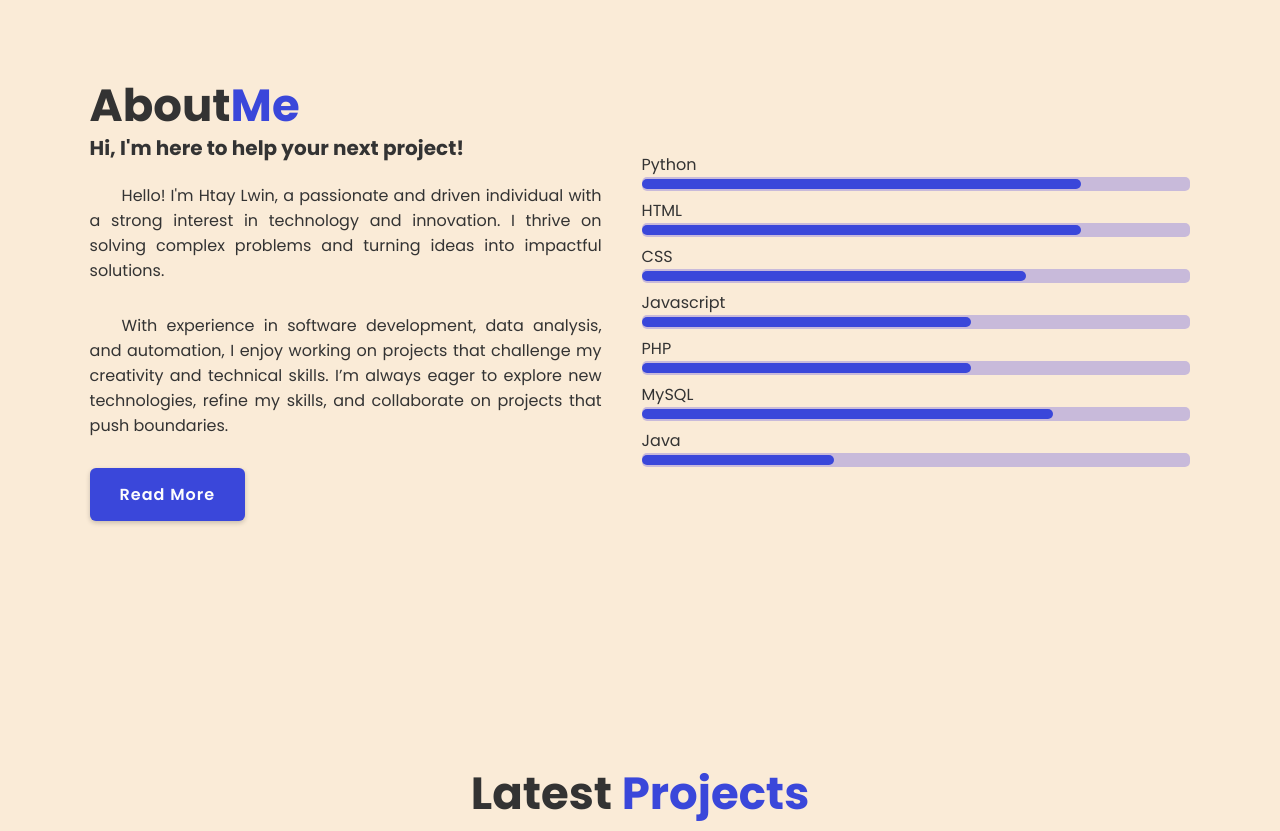
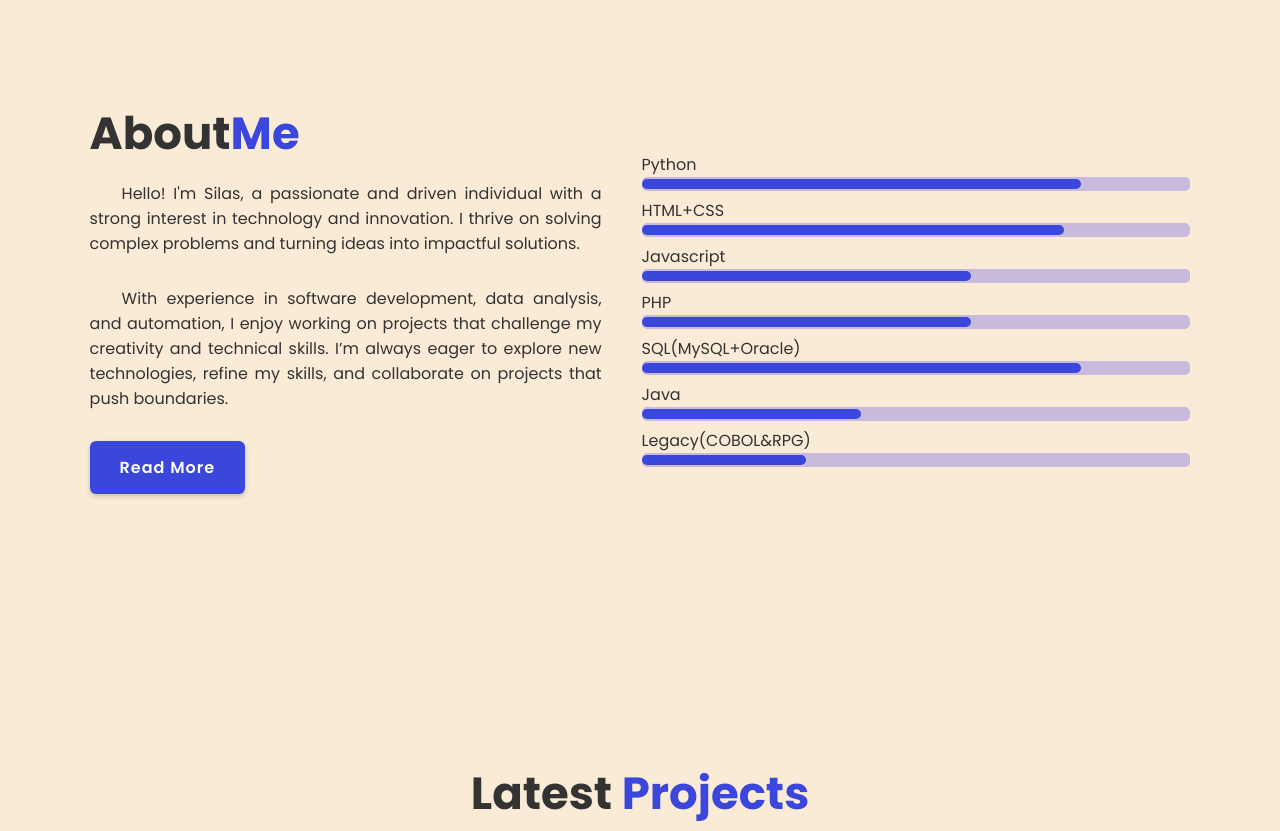
Before and after one commit to SilasVerse/portfolio, a plain HTML site: page index.html in a window 1280 px wide. Shown: the part 940-1771 px from the top of the page. Drawn offline with nearby package versions, Linux system fonts and the light colour scheme.

Commit message:
update section in index.html and imgs

```diff
--- a/index.html
+++ b/index.html
@@ -26,7 +26,7 @@
 
     <section class="home" id="home">
         <div class="home-content">
-            <h1>H.L (Silas)</h1>
+            <h1>H.L.(Silas)</h1>
             <p>A passionate and driven individual with a strong interest in technology and innovation.</p>
             <p>Always eager to explore new technologies, and collaborate on projects that push boundaries.</p>
 
@@ -55,8 +55,8 @@
      <section class="about" id="about">
         <div class="about-content">
             <h2 class="heading">About<span>Me</span></h2>
-            <h3>Hi, I'm here to help your next project! </h3>
-            <p style="text-indent: 2em;">Hello! I'm Htay Lwin, a passionate and driven individual with a strong interest in technology and innovation.
+            <!-- <h3>Hi, I'm here to help your next project! </h3> -->
+            <p style="text-indent: 2em;">Hello! I'm Silas, a passionate and driven individual with a strong interest in technology and innovation.
                 I thrive on solving complex problems and turning ideas into impactful solutions.</p>
             <p style="text-indent: 2em;"> With experience in software development, data analysis, and automation, I enjoy working on projects that challenge my creativity and technical skills.
                 I’m always eager to explore new technologies, refine my skills, and collaborate on projects that push boundaries. </p>
@@ -72,16 +72,18 @@
                 </div>
             </div>
             <div class="skill">
-                <label>HTML</label>
+                <label>HTML+CSS</label>
                 <div class="bar-container">
-                    <div class="skill-bar" style="width: 80%;"></div>
+                    <div class="skill-bar" style="width: 77%;"></div>
                 </div>
-            </div><div class="skill">
+            </div>
+            <!-- <div class="skill">
                 <label>CSS</label>
                 <div class="bar-container">
                     <div class="skill-bar" style="width: 70%;"></div>
                 </div>
-            </div><div class="skill">
+            </div> -->
+            <div class="skill">
                 <label>Javascript</label>
                 <div class="bar-container">
                     <div class="skill-bar" style="width: 60%;"></div>
@@ -94,15 +96,21 @@
                 </div>
             </div>
             <div class="skill">
-                <label>MySQL</label>
+                <label>SQL(MySQL+Oracle)</label>
                 <div class="bar-container">
-                    <div class="skill-bar" style="width: 75%;"></div>
+                    <div class="skill-bar" style="width: 80%;"></div>
                 </div>
             </div>
             <div class="skill">
                 <label>Java</label>
                 <div class="bar-container">
-                    <div class="skill-bar" style="width: 35%;"></div>
+                    <div class="skill-bar" style="width: 40%;"></div>
+                </div>
+            </div>
+            <div class="skill">
+                <label>Legacy(COBOL&RPG)</label>
+                <div class="bar-container">
+                    <div class="skill-bar" style="width: 30%;"></div>
                 </div>
             </div>
         </div>
@@ -186,6 +194,10 @@
                 </div>
             </div> -->
         </div>
+
+        <div class="more-projects">
+            <a href="https://github.com/SilasVerse?tab=repositories" target="_blank" class="btn">More →</a>
+        </div>
     </section>
 
     <!-- contact design -->
@@ -199,7 +211,7 @@
                         <div class="contact-slide">
                             <h4> Phone - 09 *** *** ***</h4>
                             <h4> Email - silasanderson.rpce@gmail.com</h4>
-                            <h4> Github - github.com/SilasVerse</h4>
+                            <h4> Github - <a href="https://github.com/SilasVerse" target="_blank">SilasVerse</a></h4>
                         </div>
                     </div>
                 </div>
```
Also changed, not shown: images/AAA.jpg (added), images/Aqua.jpg (added), images/BGR.jpg (added), images/Car-sideview.jpg (added), images/FE.jpg (deleted), images/IP.jpg (deleted), images/JLPT.jpg (deleted), images/profile.jpg (added), images/tp.jpg (deleted), images/tweet.jpg (added), 1 other file.
